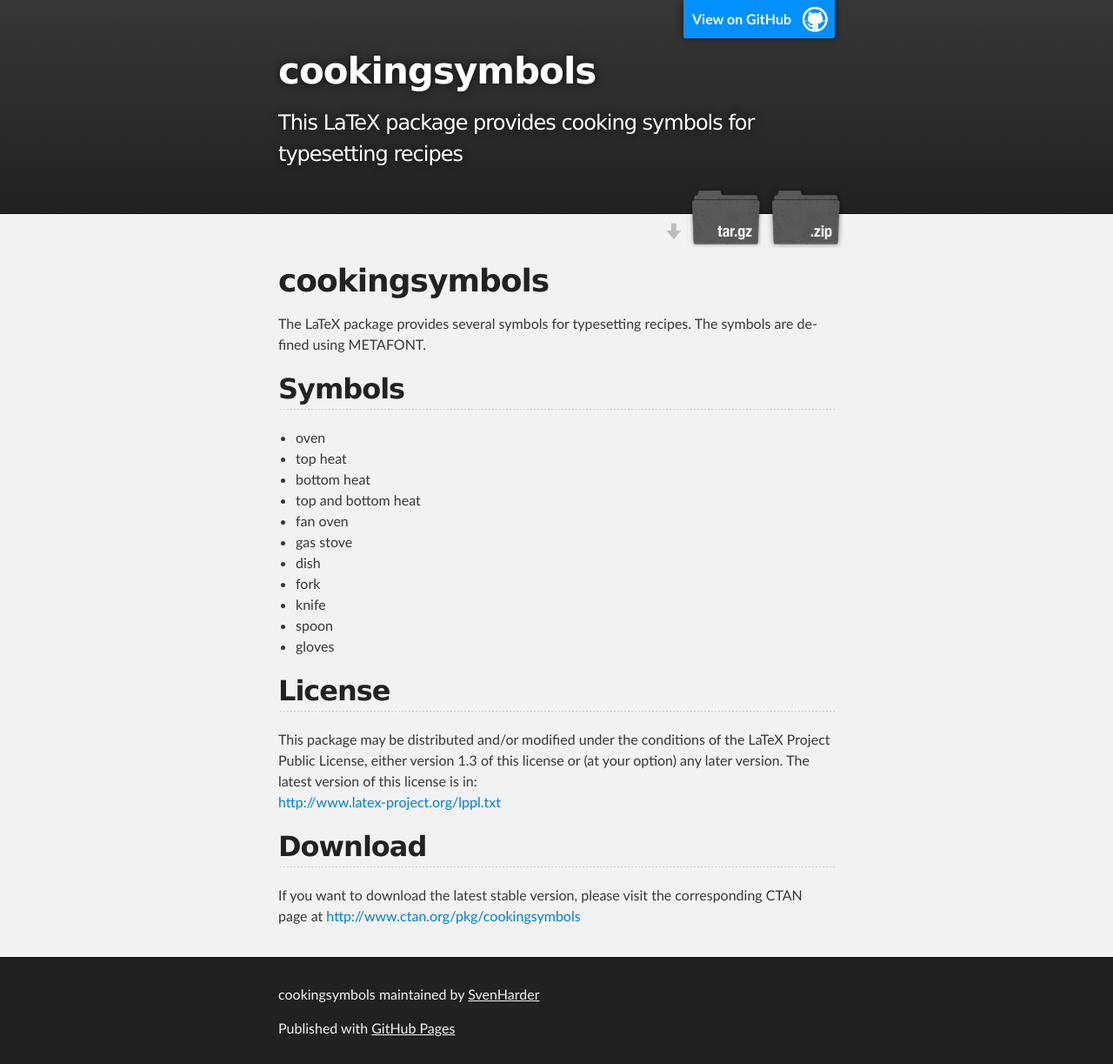
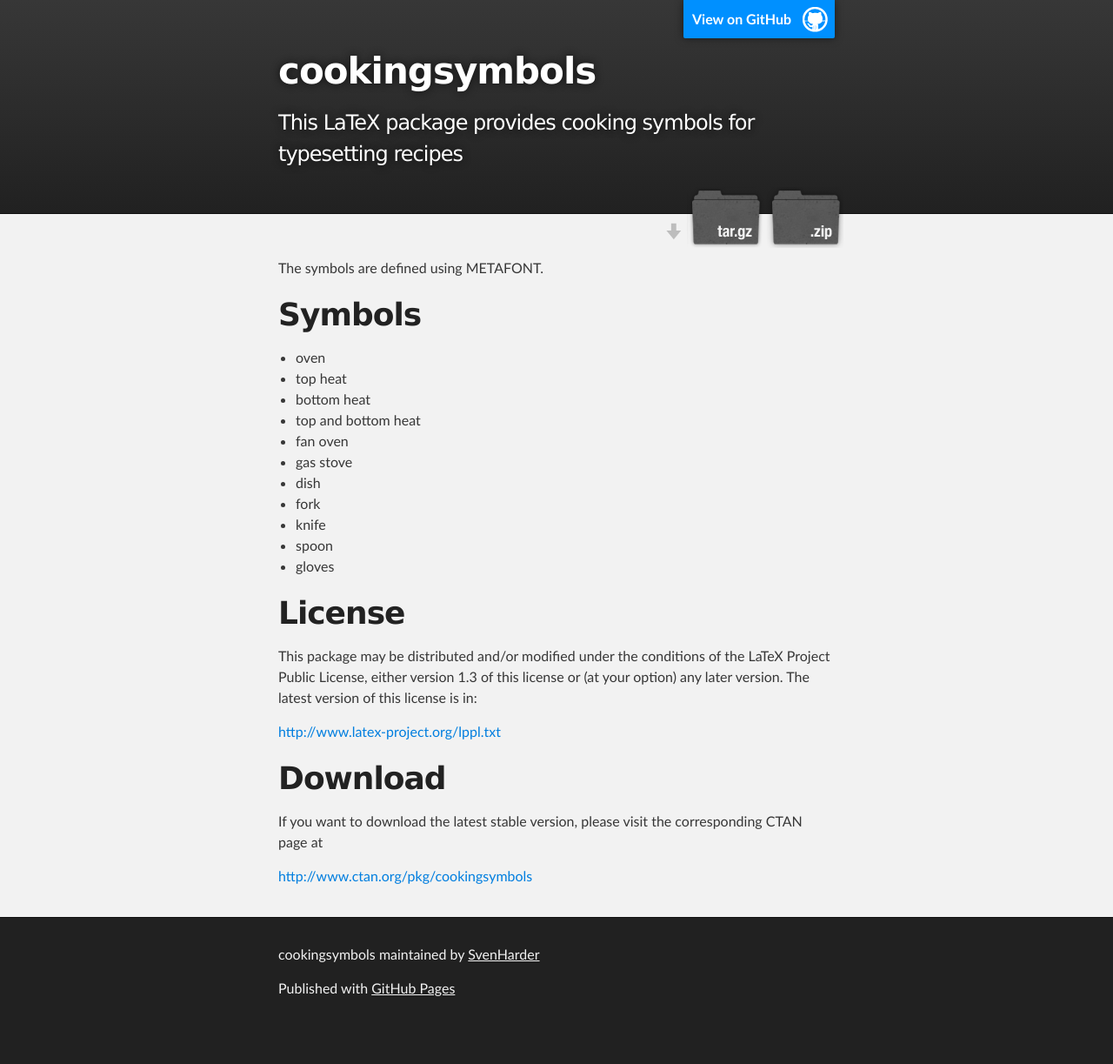
Before and after one commit to SvenHarder/cookingsymbols, a plain HTML site: page index.html in a window 1280 px wide. Shown: the top 1223 px of the page at 87% size. After the commit the page ends 1183 px from the top, so only its background shows below. Drawn offline with Linux system fonts and the light colour scheme.

Commit message:
Create gh-pages branch via GitHub

```diff
--- a/index.html
+++ b/index.html
@@ -31,13 +31,10 @@
     <!-- MAIN CONTENT -->
     <div id="main_content_wrap" class="outer">
       <section id="main_content" class="inner">
-        <h1>
-<a id="cookingsymbols" class="anchor" href="#cookingsymbols" aria-hidden="true"><span class="octicon octicon-link"></span></a>cookingsymbols</h1>
+        <p>The sym­bols are de­fined us­ing METAFONT. </p>
 
-<p>The LaTeX pack­age pro­vides several sym­bols for type­set­ting recipes. The sym­bols are de­fined us­ing METAFONT. </p>
-
-<h2>
-<a id="symbols" class="anchor" href="#symbols" aria-hidden="true"><span class="octicon octicon-link"></span></a>Symbols</h2>
+<h1>
+<a id="symbols" class="anchor" href="#symbols" aria-hidden="true"><span class="octicon octicon-link"></span></a>Symbols</h1>
 
 <ul>
 <li>oven</li>
@@ -53,17 +50,19 @@
 <li>gloves</li>
 </ul>
 
-<h2>
-<a id="license" class="anchor" href="#license" aria-hidden="true"><span class="octicon octicon-link"></span></a>License</h2>
+<h1>
+<a id="license" class="anchor" href="#license" aria-hidden="true"><span class="octicon octicon-link"></span></a>License</h1>
 
-<p>This package may be distributed and/or modified under the conditions of the LaTeX Project Public License, either version 1.3 of this license or (at your option) any later version. The latest version of this license is in:<br>
-<a href="http://www.latex-project.org/lppl.txt">http://www.latex-project.org/lppl.txt</a></p>
+<p>This package may be distributed and/or modified under the conditions of the LaTeX Project Public License, either version 1.3 of this license or (at your option) any later version. The latest version of this license is in:</p>
 
-<h2>
-<a id="download" class="anchor" href="#download" aria-hidden="true"><span class="octicon octicon-link"></span></a>Download</h2>
+<p><a href="http://www.latex-project.org/lppl.txt">http://www.latex-project.org/lppl.txt</a></p>
 
-<p>If you want to download the latest stable version, please visit the corresponding CTAN page at
-<a href="http://www.ctan.org/pkg/cookingsymbols">http://www.ctan.org/pkg/cookingsymbols</a></p>
+<h1>
+<a id="download" class="anchor" href="#download" aria-hidden="true"><span class="octicon octicon-link"></span></a>Download</h1>
+
+<p>If you want to download the latest stable version, please visit the corresponding CTAN page at</p>
+
+<p><a href="http://www.ctan.org/pkg/cookingsymbols">http://www.ctan.org/pkg/cookingsymbols</a></p>
       </section>
     </div>
 
--- a/params.json
+++ b/params.json
@@ -1 +1 @@
-{"name":"cookingsymbols","tagline":"This LaTeX package provides cooking symbols for typesetting recipes","body":"# cookingsymbols\r\nThe LaTeX pack­age pro­vides several sym­bols for type­set­ting recipes. The sym­bols are de­fined us­ing METAFONT. \r\n\r\n## Symbols\r\n* oven\r\n* top heat\r\n* bottom heat\r\n* top and bottom heat\r\n* fan oven\r\n* gas stove\r\n* dish\r\n* fork\r\n* knife\r\n* spoon\r\n* gloves\r\n\r\n## License\r\nThis package may be distributed and/or modified under the conditions of the LaTeX Project Public License, either version 1.3 of this license or (at your option) any later version. The latest version of this license is in:  \r\n[http://www.latex-project.org/lppl.txt](http://www.latex-project.org/lppl.txt)\r\n\r\n\r\n## Download\r\nIf you want to download the latest stable version, please visit the corresponding CTAN page at \r\n[http://www.ctan.org/pkg/cookingsymbols](http://www.ctan.org/pkg/cookingsymbols)","google":"","note":"Don't delete this file! It's used internally to help with page regeneration."}
+{"name":"cookingsymbols","tagline":"This LaTeX package provides cooking symbols for typesetting recipes","body":"The sym­bols are de­fined us­ing METAFONT. \r\n\r\n# Symbols\r\n* oven\r\n* top heat\r\n* bottom heat\r\n* top and bottom heat\r\n* fan oven\r\n* gas stove\r\n* dish\r\n* fork\r\n* knife\r\n* spoon\r\n* gloves\r\n\r\n# License\r\nThis package may be distributed and/or modified under the conditions of the LaTeX Project Public License, either version 1.3 of this license or (at your option) any later version. The latest version of this license is in:\r\n\r\n[http://www.latex-project.org/lppl.txt](http://www.latex-project.org/lppl.txt)\r\n\r\n\r\n# Download\r\nIf you want to download the latest stable version, please visit the corresponding CTAN page at\r\n\r\n[http://www.ctan.org/pkg/cookingsymbols](http://www.ctan.org/pkg/cookingsymbols)\r\n","google":"","note":"Don't delete this file! It's used internally to help with page regeneration."}
```
